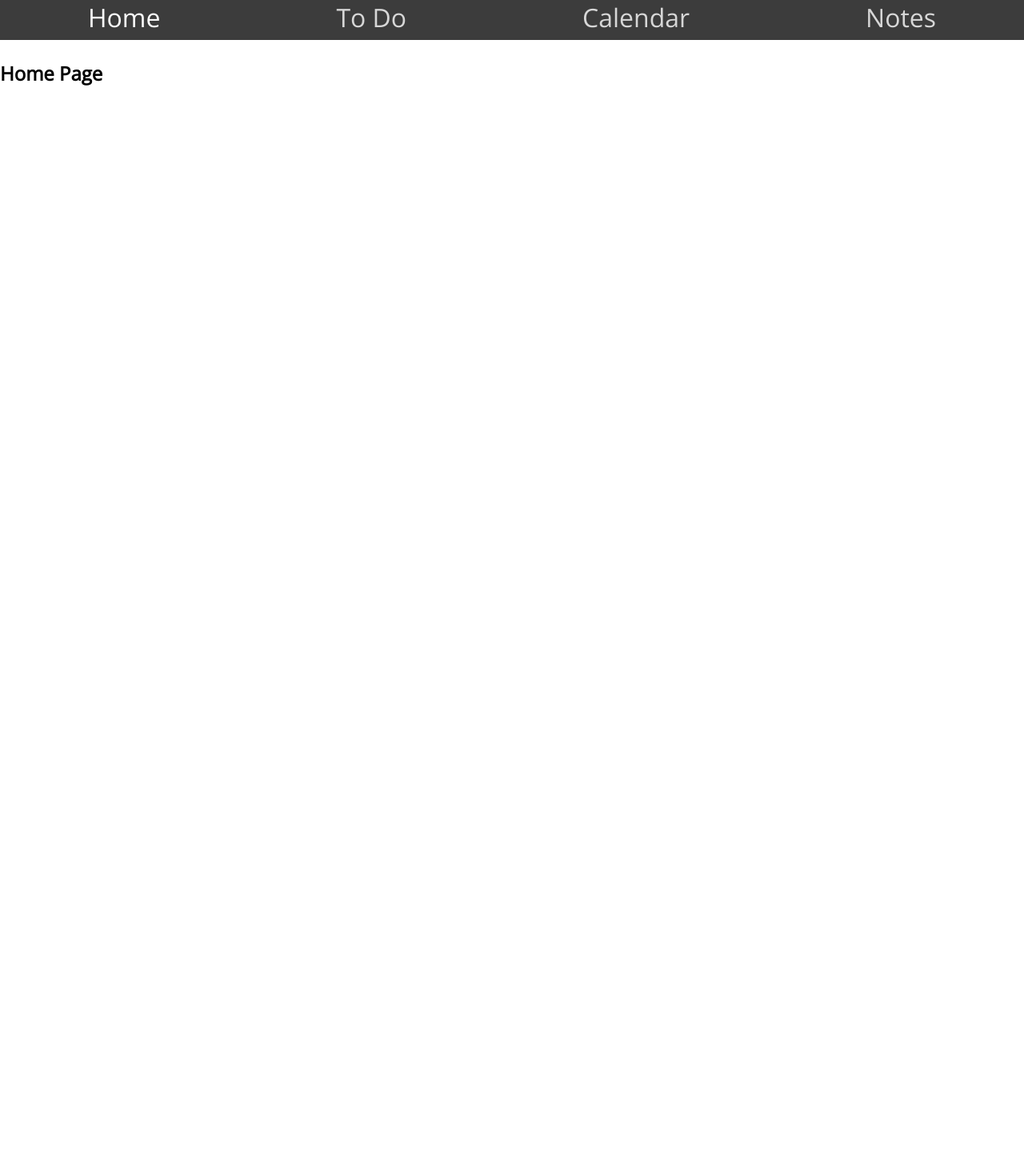
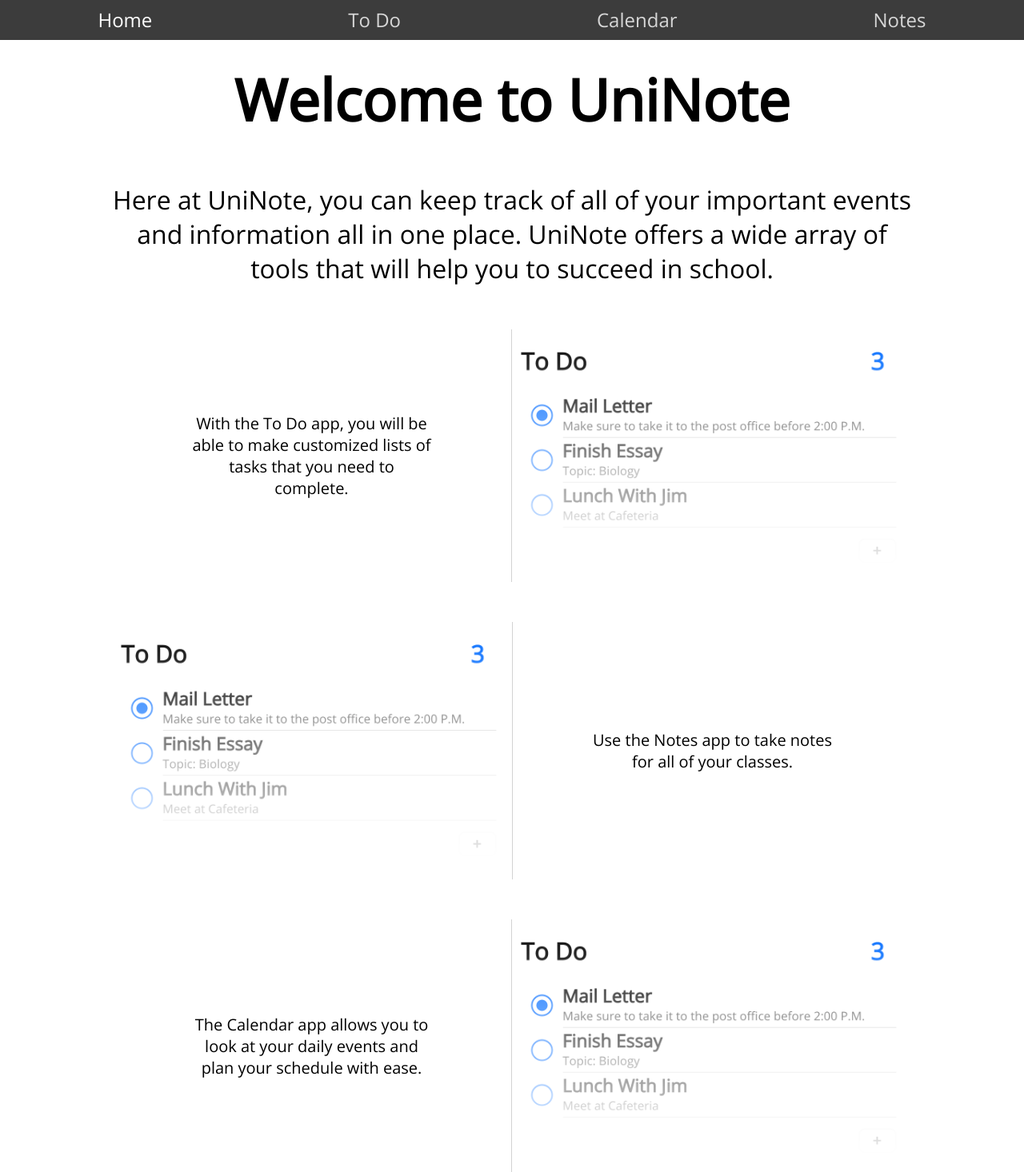
Before and after one commit to twillia7/senior-project, a React (Create React App) app: page / in a window 1280 px wide. Shown: the whole page at 80% size. Before the commit the page ends 800 px from the top, so only its background shows below. Built offline with nearby package versions, Linux system fonts and the light colour scheme.

Commit message:
Add Home Page

```diff
--- a/public/index.html
+++ b/public/index.html
@@ -12,6 +12,7 @@
       manifest.json provides metadata used when your web app is installed on a
       user's mobile device or desktop. See https://developers.google.com/web/fundamentals/web-app-manifest/
     -->
+    <link rel="manifest" href="%PUBLIC_URL%/manifest.json" />
     <!--
       Notice the use of %PUBLIC_URL% in the tags above.
       It will be replaced with the URL of the `public` folder during the build.
--- /dev/null
+++ b/src/HomePage/components/HomePageExample.js
@@ -0,0 +1,27 @@
+import React from 'react';
+import '../styles/HomePageExample.css'
+
+const HomePageExample = (props) => {
+  if (props.imageSide === 'right') {
+    return (
+      <div className="homePageExampleRow">
+        <div className="homePageExampleTextContainerRight">
+          <p className="homePageExampleText">{props.exampleText}</p>
+        </div>
+        <img src={props.src} className="homePageImage"></img>
+      </div>
+    )
+  }
+  return (
+    <div className="homePageExampleRow">
+      <div className="homePageExampleImageContainer">
+        <img src={props.src} className="homePageImage"></img>
+      </div>
+      <div className="homePageExampleTextContainerLeft">
+        <p className="homePageExampleText">{props.exampleText}</p>
+      </div>
+    </div>
+  )
+}
+
+export default HomePageExample;
--- a/src/HomePage/pages/HomePage.js
+++ b/src/HomePage/pages/HomePage.js
@@ -1,7 +1,52 @@
 import React from 'react';
 
+import HomePageExample from '../components/HomePageExample'
+import '../styles/HomePage.css'
+
 const HomePage = () => {
-  return <h2>Home Page</h2>
+  const exampleData = {
+    todo: {
+      text: 'With the To Do app, you will be able to make customized lists of tasks that you need to complete.',
+      src: 'Images/ToDo.png'
+    },
+    notes: {
+      text: 'Use the Notes app to take notes for all of your classes.',
+      src: 'Images/ToDo.png'
+    },
+    calendar: {
+      text: 'The Calendar app allows you to look at your daily events and plan your schedule with ease.',
+      src: 'Images/ToDo.png'
+    }
+  }
+
+
+  return (
+    <div className="homePageContainer">
+      <h2 className="homePageHeader">Welcome to UniNote</h2>
+      <div className="homePageBody">
+        <div className="homePageDescription">
+          <p>Here at UniNote, you can keep track of all of your important events and information all in one place. UniNote offers a wide array of tools that will help you to succeed in school.</p>
+        </div>
+        <div className="homePageExamples">
+          <HomePageExample
+            exampleText={exampleData.todo.text}
+            src={exampleData.todo.src}
+            imageSide="right"
+          ></HomePageExample>
+          <HomePageExample
+            exampleText={exampleData.notes.text}
+            src={exampleData.notes.src}
+            imageSide="left"
+          ></HomePageExample>
+          <HomePageExample
+            exampleText={exampleData.calendar.text}
+            src={exampleData.calendar.src}
+            imageSide="right"
+          ></HomePageExample>
+        </div>
+      </div>
+    </div>
+  )
 }
 
 export default HomePage;
--- /dev/null
+++ b/src/HomePage/styles/HomePage.css
@@ -0,0 +1,22 @@
+.homePageContainer {
+  width: 100%;
+}
+
+.homePageHeader {
+  font-size: 72px;
+  text-align: center;
+}
+
+.homePageDescription {
+  width: 100%;
+  text-align: center;
+  max-width: 1000px;
+  margin: 55px auto;
+  font-size: 32px;
+}
+
+.homePageExamples {
+  width: 100%;
+  max-width: 1000px;
+  margin: auto;
+}
--- /dev/null
+++ b/src/HomePage/styles/HomePageExample.css
@@ -0,0 +1,29 @@
+.homePageExampleRow {
+  display: flex;
+  margin-bottom: 50px;
+}
+.homePageExampleTextContainerRight {
+  width: 500px;
+  border-right: 1px solid lightgray;
+  display: flex;
+  justify-content: center;
+}
+.homePageExampleTextContainerLeft {
+  width: 500px;
+  border-left: 1px solid lightgray;
+  display: flex;
+  justify-content: center;
+}
+.homePageExampleText {
+  font-size: 20px;
+  text-align: center;
+  margin: auto;
+  width: 300px;
+}
+
+.homePageImage {
+  height: auto;
+  width: 500px;
+  -webkit-mask-image: -webkit-gradient(linear, left top, left bottom, from(rgba(0,0,0,1)), to(rgba(0,0,0,0)));
+  mask-image: linear-gradient(to bottom, rgba(0,0,0,1), rgba(0,0,0,0));
+}
--- a/src/ToDo/pages/ToDoPage.js
+++ b/src/ToDo/pages/ToDoPage.js
@@ -6,24 +6,24 @@ import '../styles/ToDoPage.css'
 const ToDoPage = () => {
   const [toDoItems, setToDoItems] = useState([
     { id: 'TEST_01',
-      title: 'TEST_01 Title',
-      notes: 'Hello World, I am a note on a ToDo Item',
+      title: 'Mail Letter',
+      notes: 'Make sure to take it to the post office before 2:00 P.M.',
       hasDueDate: true,
       dueDate: Date.now(),
       priority: 1,
       isComplete: true
     },
     { id: 'TEST_02',
-      title: 'TEST_02 Title',
-      notes: 'Hello World, I am a note on a ToDo Item',
+      title: 'Finish Essay',
+      notes: 'Topic: Biology',
       hasDueDate: true,
       dueDate: Date.now(),
       priority: 2,
       isComplete: false
     },
     { id: 'TEST_03',
-      title: 'TEST_03 Title',
-      notes: 'Hello World, I am a note on a ToDo Item',
+      title: 'Lunch With Jim',
+      notes: 'Meet at Cafeteria',
       hasDueDate: false,
       dueDate: Date.now(),
       priority: 3,
--- a/src/shared/components/Header/styles/Header.css
+++ b/src/shared/components/Header/styles/Header.css
@@ -11,6 +11,7 @@
 .headerLink {
   font-family: 'Open Sans', sans-serif;
   font-weight: 100;
+  font-size: 24px;
   color: #D7D7D7;
   text-decoration: none;
 }
```
Also changed, not shown: public/Images/ToDo.png (added).
